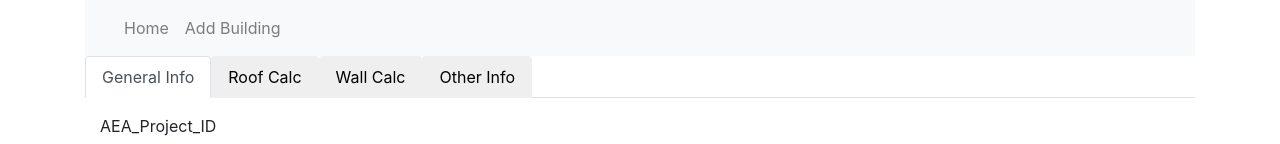
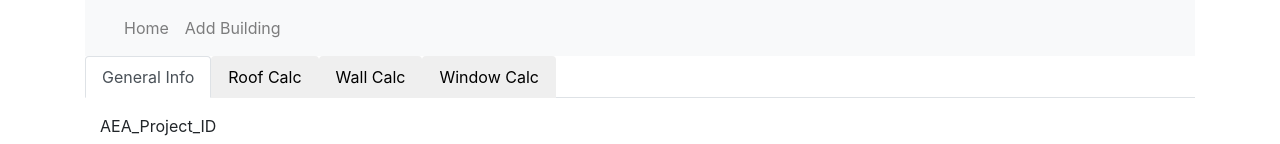
Before and after one commit to shuvomahamud/building, a React (Vite) app: page /add in a window 1280 px wide. Shown: the top 144 px of the page. Built offline with nearby package versions, Linux system fonts and the light colour scheme; no server answers.

Commit message:
Added window calculation

```diff
--- a/src/component/BootstrapTabs.jsx
+++ b/src/component/BootstrapTabs.jsx
@@ -67,6 +67,17 @@ function BootstrapTabs() {
         { name: 'Length', type: 'number' },
         { name: 'Width', type: 'number' },];
 
+    const windowCalc = [
+        { name: 'Id', type: 'text' },
+        { name: 'Length_in', type: 'number' },
+        { name: 'Width_in', type: 'number' },
+        { name: 'CountEast', type: 'number' },
+        { name: 'CountWest', type: 'number' },
+        { name: 'CountNorth', type: 'number' },
+        { name: 'CountSouth', type: 'number' },
+    ]
+    const windowFieldsNumeric = ['Length_in','Width_in','CountEast','CountWest','CountNorth','CountSouth', 'BuildingId',]
+
     const tableName = "buildings";
     return (
         <Tabs defaultActiveKey="general" id="uncontrolled-tab-example" className="mb-3">
@@ -83,9 +94,8 @@ function BootstrapTabs() {
                 <TableForm fields={wall} numericFields={facadeFieldsNumberic} apiUrl="http://127.0.0.1/webservices/roofCalc.php" tableName="eastWall" />
                 <TableForm fields={wall} numericFields={facadeFieldsNumberic} apiUrl="http://127.0.0.1/webservices/roofCalc.php" tableName="westWall" />
             </Tab>
-
-            <Tab eventKey="others" title="Other Info">
-                {/* Add your other components here */}
+            <Tab eventKey="windowCalc" title="Window Calc">
+                <TableForm fields={windowCalc} numericFields={windowFieldsNumeric} apiUrl="http://127.0.0.1/webservices/roofCalc.php" tableName="windowCalc" />
             </Tab>
         </Tabs>
     );
```
